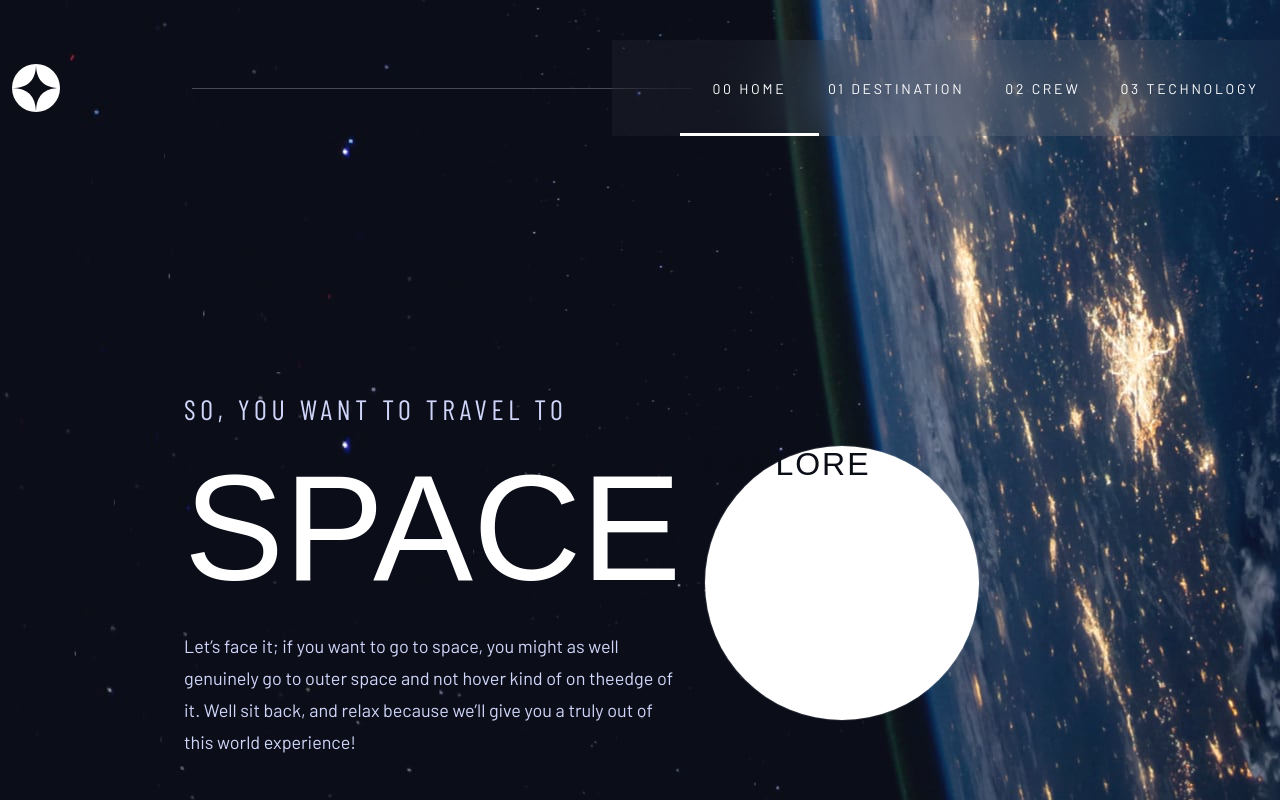
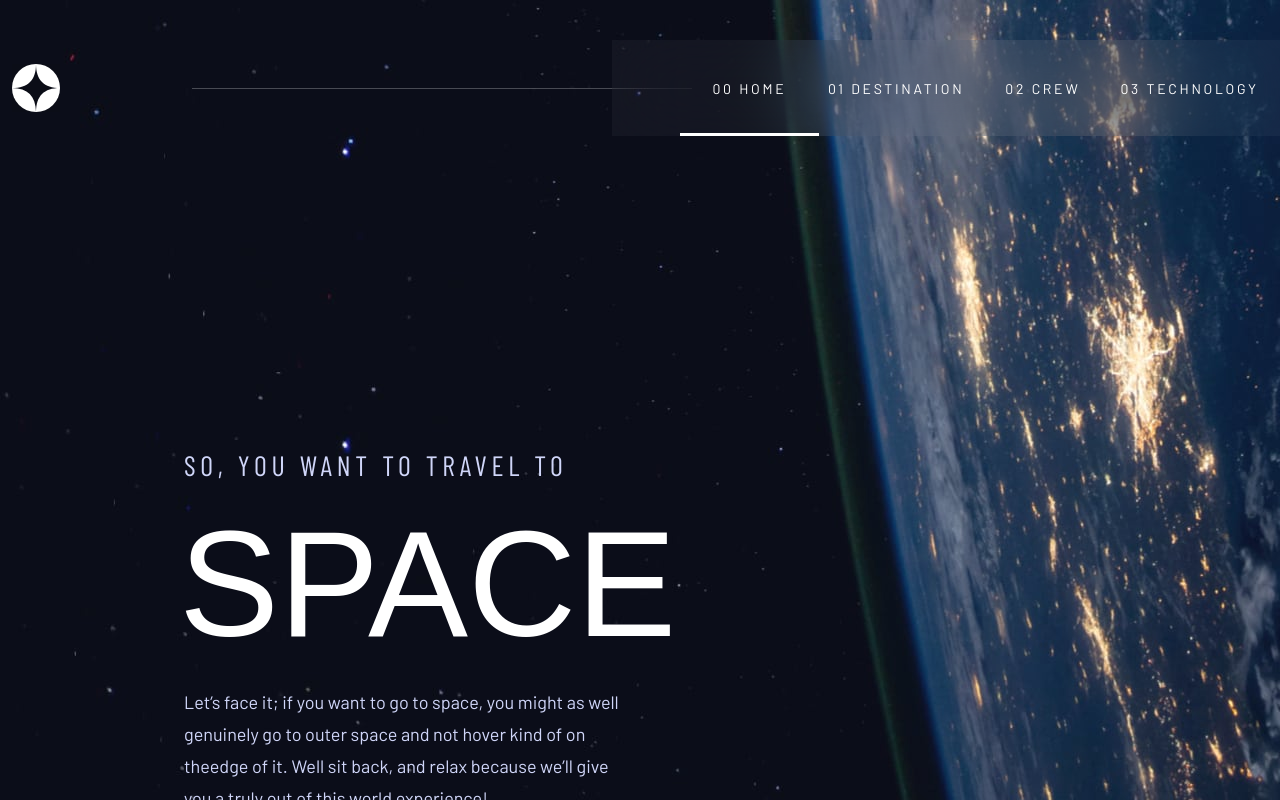
Before and after one commit to mohadese-nm/space-tourism-website, a Vue app: page / in a window 1280 px wide. Shown: the top 800 px of the page. Built offline with nearby package versions, Linux system fonts and the light colour scheme; a web font is replaced by a local one.

Commit message:
change home desktop items from position absolute to just columns

```diff
--- a/src/views/homePage.vue
+++ b/src/views/homePage.vue
@@ -18,13 +18,11 @@
                 </div>
 
                 <div class="col home-explore">
-                    <div class="explore-hover">
                         <div class="explore-oval">
                             <p class="explore-text">
                                 EXPLORE
                             </p>
                         </div>
-                    </div>
                 </div>
             </div>
         </div>
@@ -53,7 +51,7 @@ export default {
     background-size: cover;
 
     .home-content{
-        margin: 37vh 160px 0 160px;
+        margin: 44vh 160px 0 160px;
         .home-text{
             .home-p1{
                 height: 34px;
@@ -67,6 +65,8 @@ export default {
                 color: $lightGray;
             }
             .home-p2{
+                margin-left: -5px;
+                max-width: 446px;
                 font-family: $belle;
                 font-style: normal;
                 font-weight: 400;
@@ -75,6 +75,7 @@ export default {
                 color: white;
             }
             .home-p3{
+                max-width: 446px;
                 font-family: $barlow;
                 font-style: normal;
                 font-weight: 400;
@@ -85,9 +86,11 @@ export default {
 
         }
         .home-explore{
-            width: 274px;
-            height: 274px;
+            padding: 14vh 0  0 26vw;
             .explore-oval {
+                display: flex;
+                align-items: center;
+                justify-content: center;
                 width: 274px;
                 height: 274px;
                 background-color: white;
@@ -99,6 +102,8 @@ export default {
                 }
 
                 .explore-text {
+                    text-align: center;
+                    margin: auto 0 auto 0;
                     font-family: $belle;
                     font-style: normal;
                     font-weight: 400;
```
